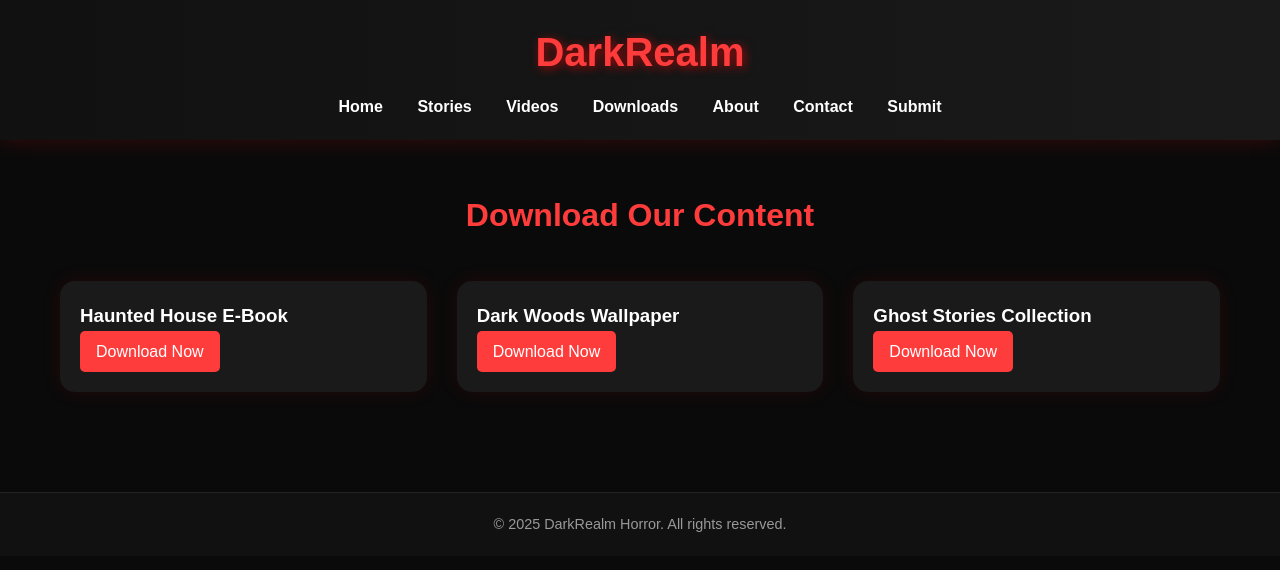
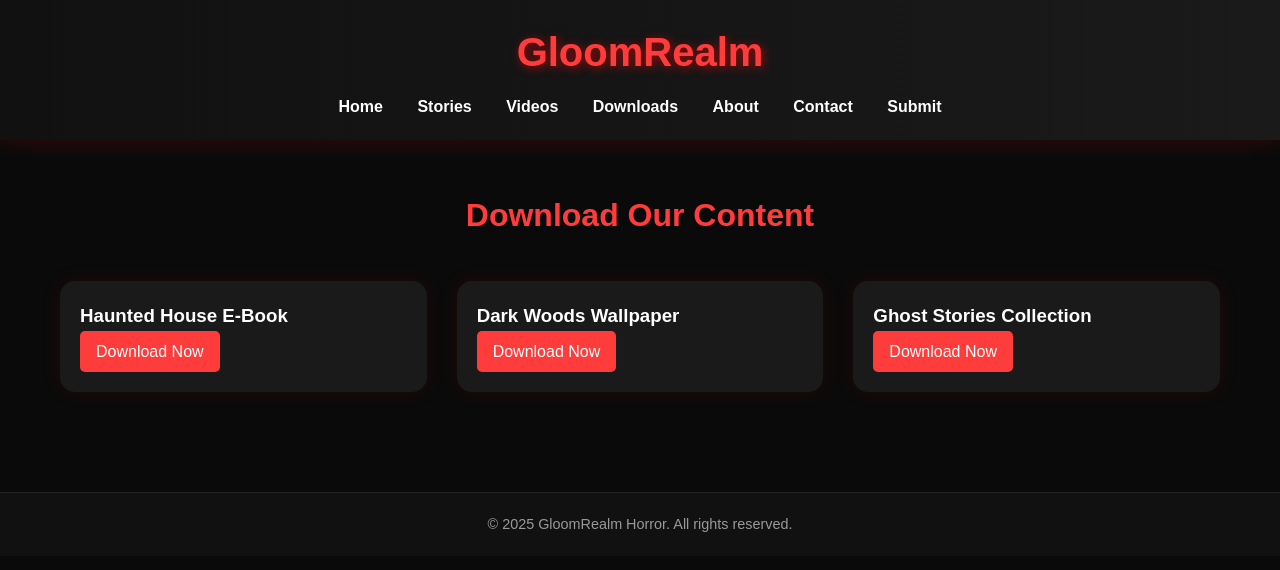
Before and after one commit to adityasingh701/AS, a plain HTML site: page downloads.html in a window 1280 px wide. Drawn offline with Linux system fonts and the light colour scheme; a web font is replaced by a local one.

Commit message:
Update downloads.html

```diff
--- a/downloads.html
+++ b/downloads.html
@@ -3,13 +3,13 @@
 <head>
   <meta charset="UTF-8" />
   <meta name="viewport" content="width=device-width, initial-scale=1.0" />
-  <title>Downloads - DarkRealm</title>
+  <title>Downloads - GloomRealm</title>
   <link href="https://fonts.googleapis.com/css2?family=Unbounded:wght@700&display=swap" rel="stylesheet">
   <link rel="stylesheet" href="style.css" />
 </head>
 <body>
   <header>
-    <h1>DarkRealm</h1>
+    <h1>GloomRealm</h1>
     <nav>
       <a href="index.html">Home</a>
       <a href="stories.html">Stories</a>
@@ -40,7 +40,7 @@
   </section>
 
   <footer>
-    &copy; 2025 DarkRealm Horror. All rights reserved.
+    &copy; 2025 GloomRealm Horror. All rights reserved.
   </footer>
 </body>
 </html>
```
